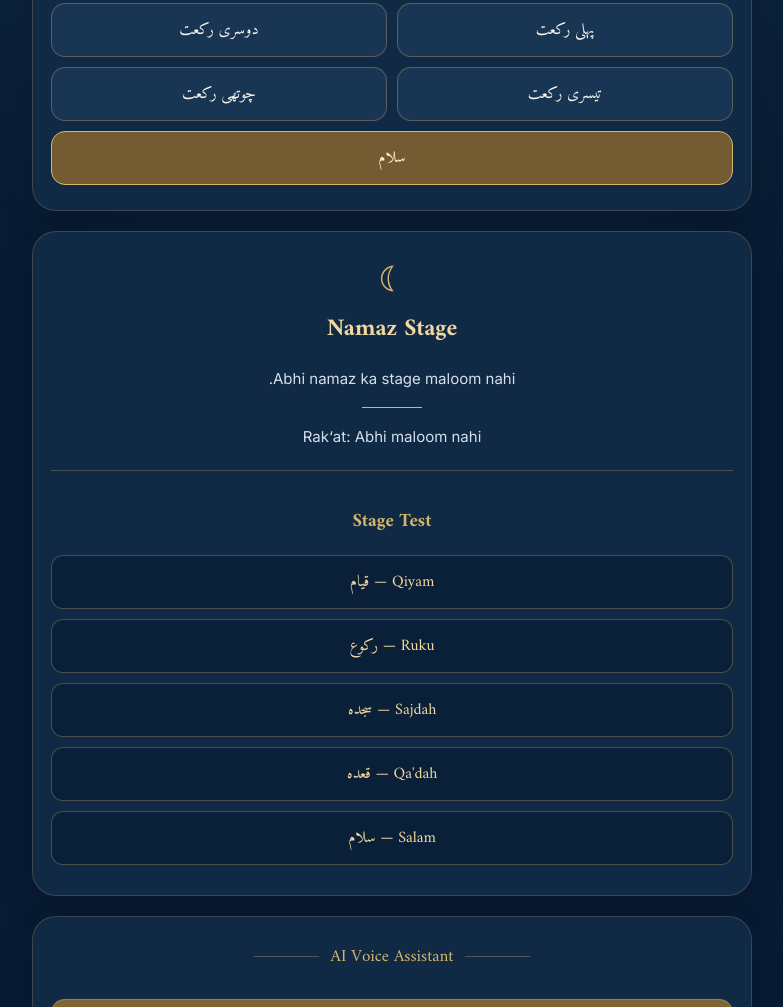
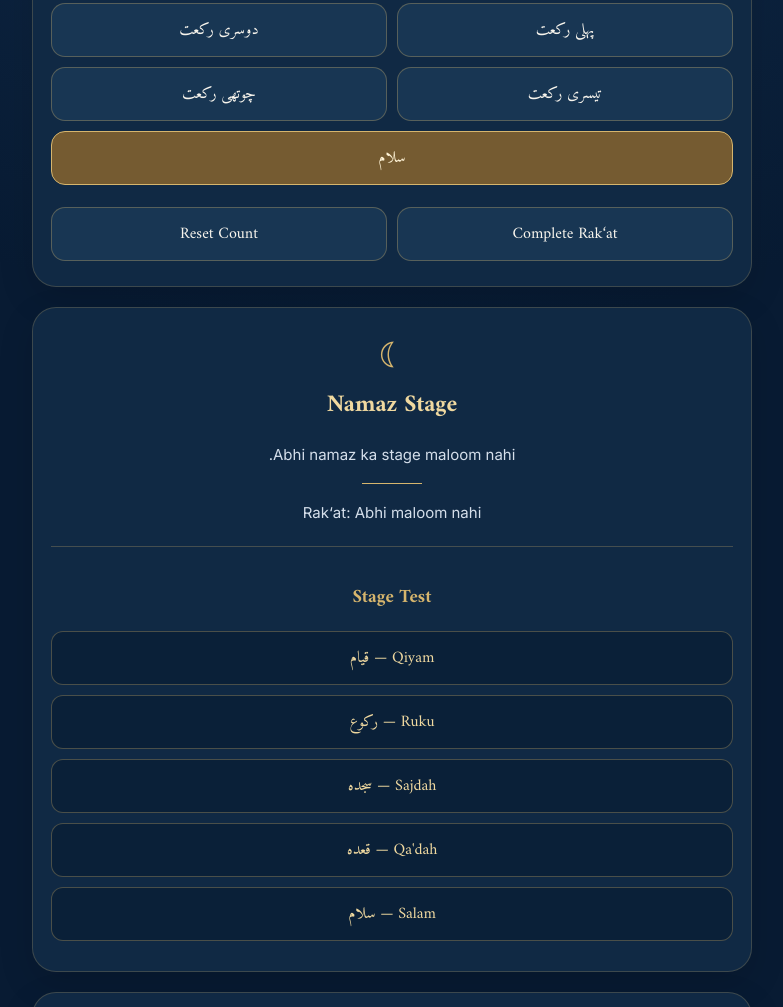
Before and after one commit to villaventure590-bit/-, a plain HTML site: page index.html in a window 1280 px wide. Shown: the part 747-1754 px from the top of the page, without its empty margins (248-1031 px from the left). Drawn offline with Linux system fonts and the light colour scheme.

Commit message:
Update index.html

```diff
--- a/index.html
+++ b/index.html
@@ -179,6 +179,17 @@
             <button onclick="testRakat(4)">چوتھی رکعت</button>
             <button class="salam" onclick="testSalam()">سلام</button>
         </div>
+
+<div class="buttons">
+    <button onclick="completeRakatTest()">
+        Complete Rak‘at
+    </button>
+
+    <button onclick="resetRakatCount()">
+        Reset Count
+    </button>
+</div>
+
     </main>
 
     <!-- Stage Display -->
```
